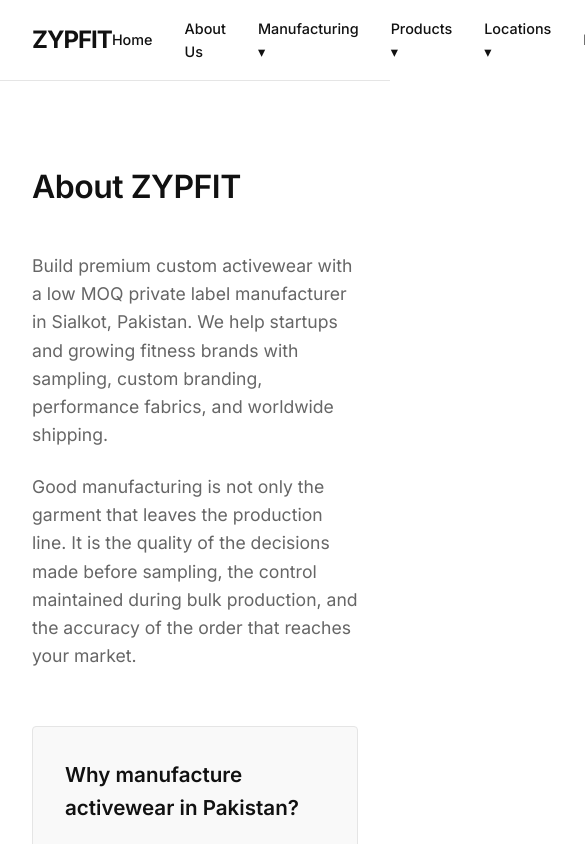
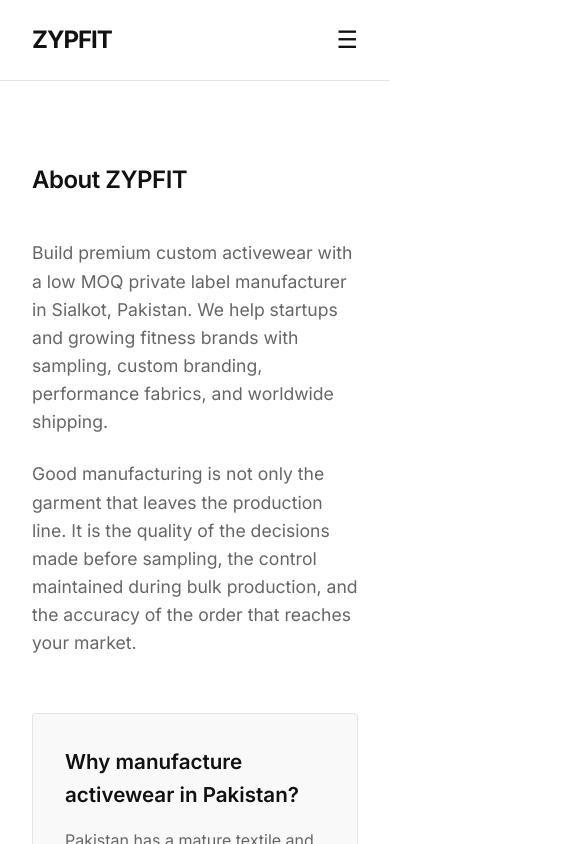
Before and after one commit to MuhammadSami643/saym-industry, a Next.js app: page /about-us in a window 390 px wide. Shown: the top 844 px of the page, 585 px wide, since content can reach past the window. Built offline with nearby package versions, Linux system fonts and the light colour scheme.

Commit message:
responsive done which is built

```diff
--- a/app/components/Navbar.tsx
+++ b/app/components/Navbar.tsx
@@ -1,38 +1,48 @@
+"use client";
+
 import Link from 'next/link';
+import { useState } from 'react';
 
 export default function Navbar() {
+  const [isOpen, setIsOpen] = useState(false);
+
   return (
     <header style={{ borderBottom: '1px solid var(--border-color)', backgroundColor: 'var(--bg-color)', position: 'sticky', top: 0, zIndex: 100 }}>
       <div className="container" style={{ display: 'flex', justifyContent: 'space-between', alignItems: 'center', height: '80px' }}>
         <div style={{ fontSize: '1.5rem', fontWeight: 700, letterSpacing: '-1px' }}>
           <Link href="/">ZYPFIT</Link>
         </div>
-        <nav style={{ display: 'flex', gap: '2rem', fontSize: '0.9rem', fontWeight: 500, alignItems: 'center' }}>
-          <Link href="/">Home</Link>
-          <Link href="/about-us">About Us</Link>
+
+        <button className="mobile-menu-btn" onClick={() => setIsOpen(!isOpen)}>
+          {isOpen ? '✕' : '☰'}
+        </button>
+
+        <nav className={`nav-links ${isOpen ? 'active' : ''}`}>
+          <Link href="/" onClick={() => setIsOpen(false)}>Home</Link>
+          <Link href="/about-us" onClick={() => setIsOpen(false)}>About Us</Link>
 
           <div className="dropdown">
-            <Link href="/manufacturing" style={{ display: 'flex', alignItems: 'center', gap: '4px' }}>
+            <Link href="/manufacturing" style={{ display: 'flex', alignItems: 'center', gap: '4px' }} onClick={() => setIsOpen(false)}>
               Manufacturing ▾
             </Link>
             <div className="dropdown-content">
-              <Link href="/manufacturing">Manufacturing Process</Link>
-              <Link href="/private-label">Private Label</Link>
-              <Link href="/quality-control">Quality Control</Link>
-              <Link href="/sampling-process">Sampling Process</Link>
+              <Link href="/manufacturing" onClick={() => setIsOpen(false)}>Manufacturing Process</Link>
+              <Link href="/private-label" onClick={() => setIsOpen(false)}>Private Label</Link>
+              <Link href="/quality-control" onClick={() => setIsOpen(false)}>Quality Control</Link>
+              <Link href="/sampling-process" onClick={() => setIsOpen(false)}>Sampling Process</Link>
             </div>
           </div>
 
           <div className="dropdown">
-            <Link href="/products" style={{ display: 'flex', alignItems: 'center', gap: '4px' }}>
+            <Link href="/products" style={{ display: 'flex', alignItems: 'center', gap: '4px' }} onClick={() => setIsOpen(false)}>
               Products ▾
             </Link>
             <div className="dropdown-content">
-              <Link href="/products#fitness">Fitness Wear</Link>
-              <Link href="/products#sports">Sports Wear</Link>
-              <Link href="/products#boxing">Boxing Wear</Link>
-              <Link href="/products#streetwear">Streetwear</Link>
-              <Link href="/product-catalog">Product Catalog</Link>
+              <Link href="/products#fitness" onClick={() => setIsOpen(false)}>Fitness Wear</Link>
+              <Link href="/products#sports" onClick={() => setIsOpen(false)}>Sports Wear</Link>
+              <Link href="/products#boxing" onClick={() => setIsOpen(false)}>Boxing Wear</Link>
+              <Link href="/products#streetwear" onClick={() => setIsOpen(false)}>Streetwear</Link>
+              <Link href="/product-catalog" onClick={() => setIsOpen(false)}>Product Catalog</Link>
             </div>
           </div>
 
@@ -41,18 +51,15 @@ export default function Navbar() {
               Locations ▾
             </span>
             <div className="dropdown-content">
-              <Link href="/sportswear-manufacturer-pakistan">Sportswear Manufacturer Pakistan</Link>
-              <Link href="/fitness-wear-manufacturer-sialkot">Fitness Wear Manufacturer Sialkot</Link>
-              <Link href="/boxing-wear-manufacturer-pakistan">Boxing Wear Manufacturer Pakistan</Link>
+              <Link href="/sportswear-manufacturer-pakistan" onClick={() => setIsOpen(false)}>Sportswear Manufacturer Pakistan</Link>
+              <Link href="/fitness-wear-manufacturer-sialkot" onClick={() => setIsOpen(false)}>Fitness Wear Manufacturer Sialkot</Link>
+              <Link href="/boxing-wear-manufacturer-pakistan" onClick={() => setIsOpen(false)}>Boxing Wear Manufacturer Pakistan</Link>
             </div>
           </div>
 
-          <Link href="/blog">Blog</Link>
-          <Link href="/contact">Contact</Link>
+          <Link href="/blog" onClick={() => setIsOpen(false)}>Blog</Link>
+          <Link href="/contact" onClick={() => setIsOpen(false)} className="btn-primary" style={{ display: 'inline-block' }}>Request a Quote</Link>
         </nav>
-        <div>
-          <Link href="/contact" className="btn-primary">Request a Quote</Link>
-        </div>
       </div>
     </header>
   );
--- a/app/globals.css
+++ b/app/globals.css
@@ -109,3 +109,55 @@ a:hover {
   background-color: var(--secondary-color);
   color: var(--primary-color);
 }
+/* Mobile Navbar Styles */
+.mobile-menu-btn {
+  display: none;
+  background: none;
+  border: none;
+  font-size: 1.5rem;
+  cursor: pointer;
+  color: var(--text-color);
+}
+
+.nav-links {
+  display: flex;
+  gap: 2rem;
+  font-size: 0.9rem;
+  font-weight: 500;
+  align-items: center;
+}
+
+@media (max-width: 900px) {
+  .nav-links {
+    display: none;
+    flex-direction: column;
+    position: absolute;
+    top: 80px;
+    left: 0;
+    width: 100%;
+    background-color: var(--bg-color);
+    padding: 2rem;
+    box-shadow: 0 4px 6px rgba(0,0,0,0.1);
+    align-items: flex-start;
+  }
+
+  .nav-links.active {
+    display: flex;
+  }
+
+  .mobile-menu-btn {
+    display: block;
+  }
+
+  .dropdown-content {
+    position: relative;
+    box-shadow: none;
+    border: none;
+    padding-left: 1rem;
+    top: 0;
+  }
+
+  .section-title {
+    font-size: 1.5rem;
+  }
+}
```
